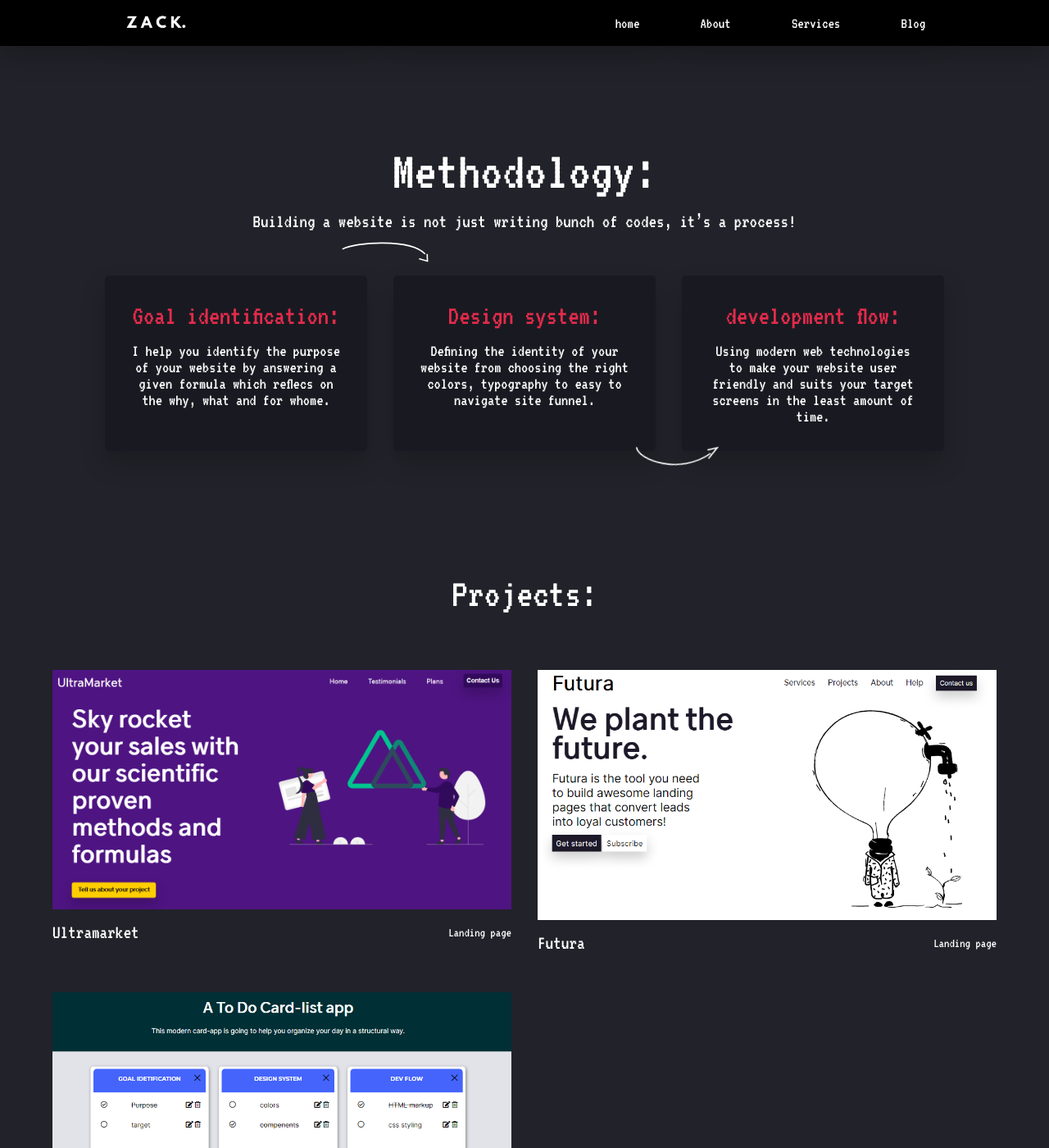
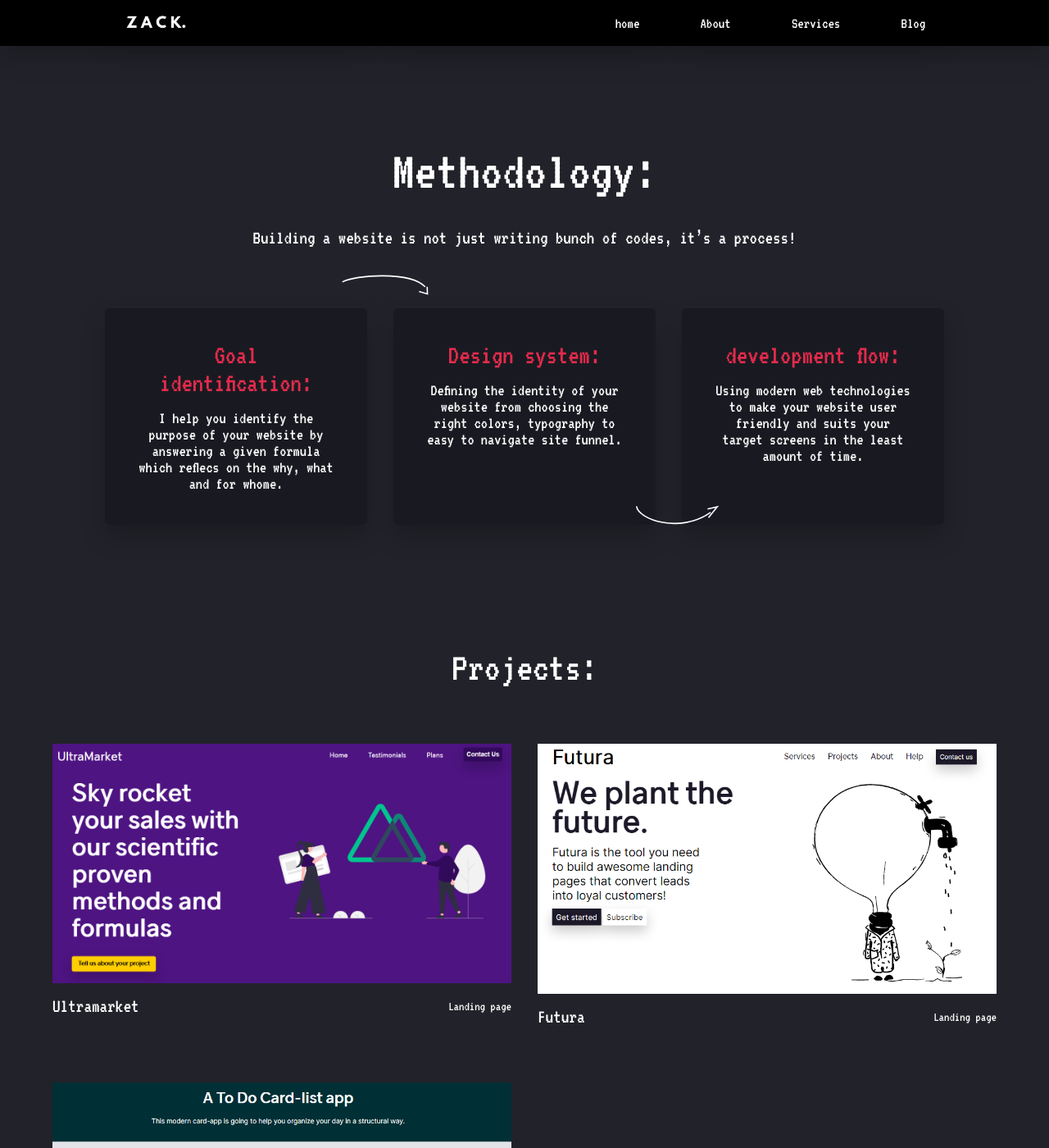
Before and after one commit to zackthe/myportfolio, a Jekyll site: the page built from index.html, in a window 1280 px wide and 1400 px high, scrolled down 1041 px. Shown: the whole window at 82% size. Built offline with Jekyll 4.4.1, drawn with Linux system fonts in a browser that asks for light colours; nearby versions of some CDN libraries; some of the changed text lies outside the part shown.

Commit message:
first article

```diff
--- a/_layouts/home.html
+++ b/_layouts/home.html
@@ -10,7 +10,7 @@ layout: default
   {{ content }}
 
   {%- if site.posts.size > 0 -%}
-    <h2 class="post-list-heading">{{ page.list_title | default: " articles :" }}</h2>
+    <h2 class="post-list-heading">{{ page.list_title | default: " journal :" }}</h2>
     <ul class="post-list">
       {%- for post in paginator.posts -%}
       <li>
--- a/_layouts/post.html
+++ b/_layouts/post.html
@@ -12,7 +12,7 @@ comments: true
         {{ page.date | date: date_format }}
       </time>
       {%- if page.author -%}
-        • <span itemprop="author" itemscope itemtype="http://schema.org/Person"><span class="p-author h-card" itemprop="name">{{ page.author }}</span></span>
+        • <span itemprop="author" itemscope itemtype="http://schema.org/Person"><span class="p-author h-card" itemprop="name">by {{ page.author }}</span></span>
       {%- endif -%}</p>
   </header>
 
--- a/about/index.html
+++ b/about/index.html
@@ -10,7 +10,7 @@ title : About
         <h2  class="about-me-subtitle">My name is Zakariae Belkasmi, I'm a self taught web designer and developer, I use my technical knowledge to create value into the world <i class="fas fa-globe"></i>.</h2>
         <p  class="about-me-paragraph">I like topics about learning and optimizing the human brain and body, Interested in neuroscience <i class="fas fa-brain"></i>, Also I'm a gym addict <i class="fas fa-dumbbell"></i>.</p>
         <div class="links">
-           <h1 class="links-title">let's have a conversation:</h1>
+           <h1 class="links-title">↓ let's have a conversation:↓</h1>
             <div class="email flex">
                <i class="far fa-envelope " style="color: white"></i>
                 <p>contact@belkasmizakariae.com</p>
--- a/css/styles.css
+++ b/css/styles.css
@@ -261,12 +261,17 @@ button:hover{
 
 .home{
     padding: 6em 0em;
+    padding-bottom: 2em;
     display: flex;
     flex-direction: column;
-    grid-gap: 4em;
+    /*grid-gap: 4em;*/
     width: 90%;
     margin: 0 auto;
     align-items: center;
+}
+
+.home > *{
+    margin-bottom: 50px;
 }
 
 .page-heading{
@@ -339,13 +344,13 @@ button:hover{
 .post{
     max-width: 900px;
     padding: 5em 0em;
-    width: 80%;
+    width: 88%;
     margin: 0 auto;
     line-height: 1.5em
 }
 
 .post-content{
-    font-size: calc(1.2rem + 0.2vw)
+    font-size: calc(1.4rem + 0.2vw)
 }
 
 
@@ -498,7 +503,7 @@ button:hover{
     grid-gap: 0.5em;
     background-color: var(--clr-dark-gray2);
     text-align: center;
-    padding: 2.5em 2em;
+    padding: 2em 2em;
     border-radius: 5px;
     box-shadow: var(--box-shadow);
     transition: all 0.5s ease-in-out;
@@ -512,10 +517,12 @@ button:hover{
 .service-card-title{
     font-size: calc(1.8rem + 0.1vw);
     color: var(--clr-blue);
+    margin-bottom: 0;
 }
 
 .service-card-paragraph{
     font-size: calc(1.2rem + 0.1vw);
+    margin-bottom: 0;
 }
 
 
@@ -565,7 +572,7 @@ button:hover{
         width: 70px;
         height:190px;
         transform: rotate(97deg);
-        top: 23em;
+        top: 25em;
         left: -2.8em;
     }
 
@@ -622,11 +629,12 @@ button:hover{
 .methodology-card-title{
     color: var(--clr-rose2);
     font-size: calc(2rem + 0.1vw);
-
+    margin-bottom: 0;
 }
 
 .methodology-card-paragraph{
  font-size: calc(1.2rem + 0.1vw);
+    margin-bottom: 0;
 }
 
 
@@ -680,8 +688,8 @@ button:hover{
 
 .blog-section{
     background-color: var(--clr-dark-gray);
-    padding: 2em;
-    width: 90%;
+    /*padding: 1em;*/
+    width: 85%;
     margin: 0 auto;
 }
 
@@ -725,10 +733,12 @@ button:hover{
 
 .pagination{
     display: flex;
+    align-items: center;
+    justify-items: center;
 }
 
 .pagination >* {
-    margin: 0 1em 0 0;
+    margin-right: 0.7em;
 }
 
 .previous{
@@ -774,11 +784,11 @@ button:hover{
 }
 
 .footer-title-wraper > *{
-    margin: 30px 0 0 0px;}
+    margin: 20px 0 0 0px;}
 
 .footer-btn{
     background-color: var(--clr-rose2);
-    font-size: calc(1rem + 1vw);
+    font-size: calc(1.2rem + 1vw);
 
 }
 
@@ -983,8 +993,9 @@ button:hover{
 
     }
 
+
     .methodology-card{
-        padding: 2em 2em;
+        padding: 2.5em 2.5em;
 
     }
 
@@ -1040,7 +1051,7 @@ button:hover{
     /***** HOME / BLOGPOST *****/
 
     .home{
-        width: 80%;
+        width: 90%;
         margin: 0 auto;
     }
 
@@ -1057,13 +1068,17 @@ button:hover{
     }
 
     .post-list{
-        margin-right: 5em
+        margin-right: 4em
     }
 
     .post-title-wrapper{
         display: flex;
         flex-flow: column;
-        grid-gap: 1em
+       /* grid-gap: 1em*/
+    }
+
+    .post-title-wrapper > *{
+        margin-bottom: 0.5em
     }
 
 
@@ -1094,7 +1109,7 @@ button:hover{
     .arrow2{
         position: absolute;
         width: 110px;
-        top: 9em;
+        top: 11em;
         transform: rotate(10deg);
         left: 40em;
 
@@ -1161,6 +1176,9 @@ button:hover{
 }
 
 
+h1, h2, h3, h4, h5, h6, p, blockquote, pre, figure, .highlight {
+    margin-bottom: 20px;
+}
 
 /** Reset some basic elements */
 /*body, h1, h2, h3, h4, h5, h6, p, blockquote, pre, hr, dl, dd, ol, ul, figure { margin: 0; padding: 0; }
@@ -1216,12 +1234,12 @@ pre { padding: 8px 12px; overflow-x: auto; }
 pre > code { border: 0; padding-right: 0; padding-left: 0; }
 
 /** Wrapper */
-/*.wrapper { max-width: -webkit-calc(800px - (30px * 2)); max-width: calc(800px - (30px * 2)); margin-right: auto; margin-left: auto; padding-right: 30px; padding-left: 30px; }
+.wrapper { max-width: -webkit-calc(800px - (30px * 2)); max-width: calc(800px - (30px * 2)); margin-right: auto; margin-left: auto; padding-right: 30px; padding-left: 30px; }
 
 @media screen and (max-width: 800px) { .wrapper { max-width: -webkit-calc(800px - (30px)); max-width: calc(800px - (30px)); padding-right: 15px; padding-left: 15px; } }
 
 /** Clearfix */
-/*.footer-col-wrapper:after, .wrapper:after { content: ""; display: table; clear: both; }
+/.footer-col-wrapper:after, .wrapper:after { content: ""; display: table; clear: both; }
 
 /** Icons */
 /*.svg-icon { width: 16px; height: 16px; display: inline-block; fill: #828282; padding-right: 5px; vertical-align: text-top; }
@@ -1297,7 +1315,7 @@ table td { border: 1px solid #e8e8e8; }*/
 /** Posts */
 .post-header { margin-bottom: 30px; }
 
-.post-title { font-size: 42px; letter-spacing: -1px; line-height: 1; }
+.post-title { font-size: 48px; letter-spacing: -1px; line-height: 1; }
 
 @media screen and (max-width: 800px) { .post-title { font-size: 36px; } }
 
```
Also changed, not shown: _posts/2021-01-05-why-your-brain-is-fucked.markdown (added, +34 -0 lines), _projects/Cardapp.md (deleted, +0 -5 lines), Gemfile.lock, _drafts/2021-01-01-first-post.markdown (renamed from _posts/2021-01-01-first-post.markdown), pics/Capture.PNG (deleted), pics/cardapp-screen.PNG (deleted), pics/cardapp2.png (deleted), pics/dopamine2.jpg (added).
